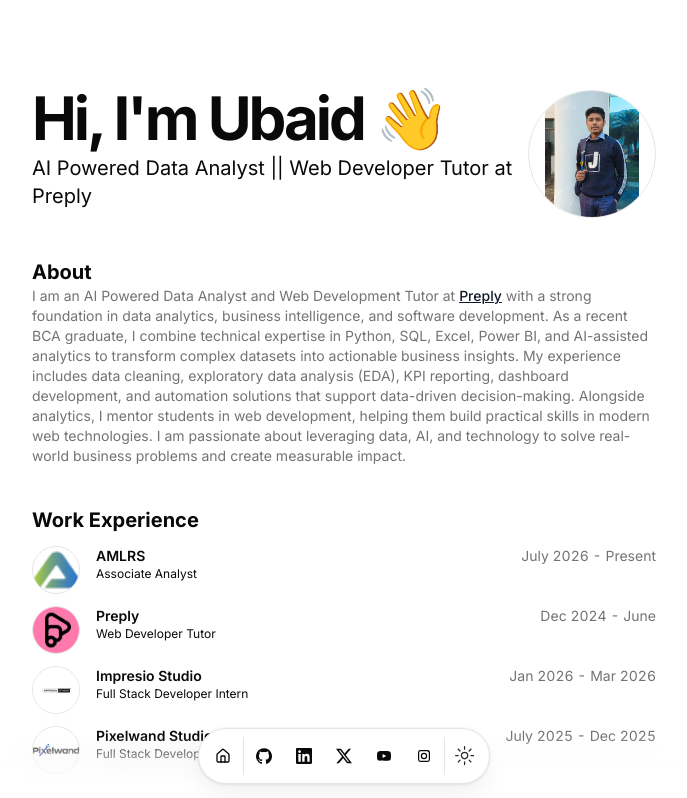
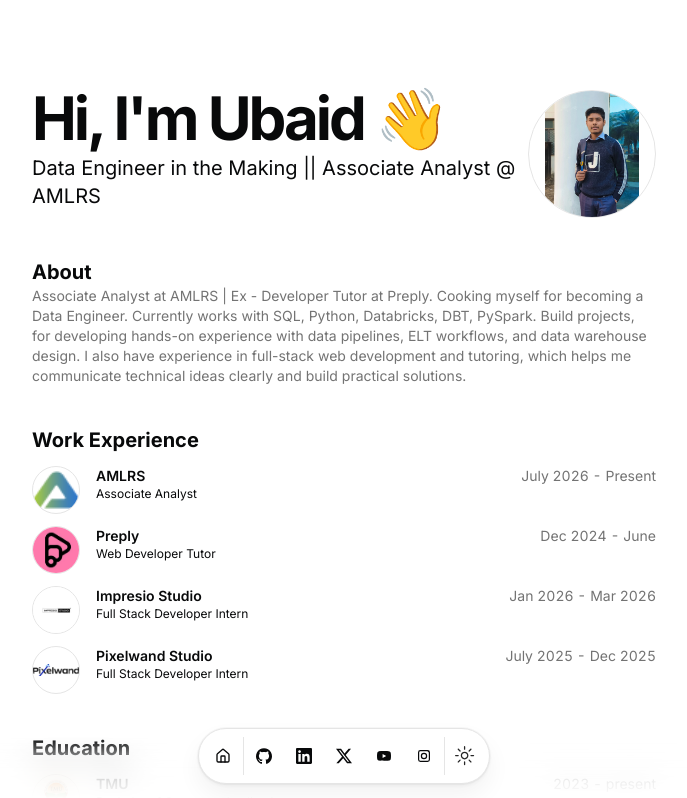
Before and after one commit to Codngwthubaid/Portfolio, a Next.js app: page / in a window 1280 px wide. Shown: the top 798 px of the page, without its empty margins (296-983 px from the left). Built offline with nearby package versions, Linux system fonts and the light colour scheme.

Commit message:
update the summary

```diff
--- a/src/data/resume.tsx
+++ b/src/data/resume.tsx
@@ -8,9 +8,9 @@ export const DATA = {
   location: "Rampur, UP - India ",
   // locationLink: "https://www.google.com/maps/place/sanfrancisco",
   description:
-    "AI Powered Data Analyst || Web Developer Tutor at Preply",
+    "Data Engineer in the Making || Associate Analyst @ AMLRS",
   summary:
-    "I am an AI Powered Data Analyst and Web Development Tutor at [Preply](https://preply.com/en/tutor/4418475) with a strong foundation in data analytics, business intelligence, and software development. As a recent BCA graduate, I combine technical expertise in Python, SQL, Excel, Power BI, and AI-assisted analytics to transform complex datasets into actionable business insights. My experience includes data cleaning, exploratory data analysis (EDA), KPI reporting, dashboard development, and automation solutions that support data-driven decision-making. Alongside analytics, I mentor students in web development, helping them build practical skills in modern web technologies. I am passionate about leveraging data, AI, and technology to solve real-world business problems and create measurable impact.",
+    "Associate Analyst at AMLRS | Ex - Developer Tutor at Preply. Cooking myself for becoming a Data Engineer. Currently works with SQL, Python, Databricks, DBT, PySpark. Build projects, for developing hands-on experience with data pipelines, ELT workflows, and data warehouse design. I also have experience in full-stack web development and tutoring, which helps me communicate technical ideas clearly and build practical solutions.",
   avatarUrl: "/me.jpg",
   skills: [
     "Python",
@@ -82,7 +82,7 @@ export const DATA = {
       start: "July 2026",
       end: "Present",
       description:
-        "rocess, organize, filter, and analyze customer financial records and customer information using Microsoft Excel to support accurate reporting and data review. Used VLOOKUP, XLOOKUP, and HLOOKUP to retrieve, match, and reconcile information across datasets and identify corresponding customer records. Applied filters and conditional filtering to relevant records, investigate data conditions, and support accurate reporting. Used Pivot Tables to summarize and analyze customer data, identify patterns, and generate structured views for reporting and review. Supported data preparation and reporting activities using Excel and SQL based data handling techniques"
+        "Process, organize, filter, and analyze customer financial records and customer information using Microsoft Excel to support accurate reporting and data review. Used VLOOKUP, XLOOKUP, and HLOOKUP to retrieve, match, and reconcile information across datasets and identify corresponding customer records. Applied filters and conditional filtering to relevant records, investigate data conditions, and support accurate reporting. Used Pivot Tables to summarize and analyze customer data, identify patterns, and generate structured views for reporting and review. Supported data preparation and reporting activities using Excel and SQL based data handling techniques"
     },
     {
       company: "Preply",
```
